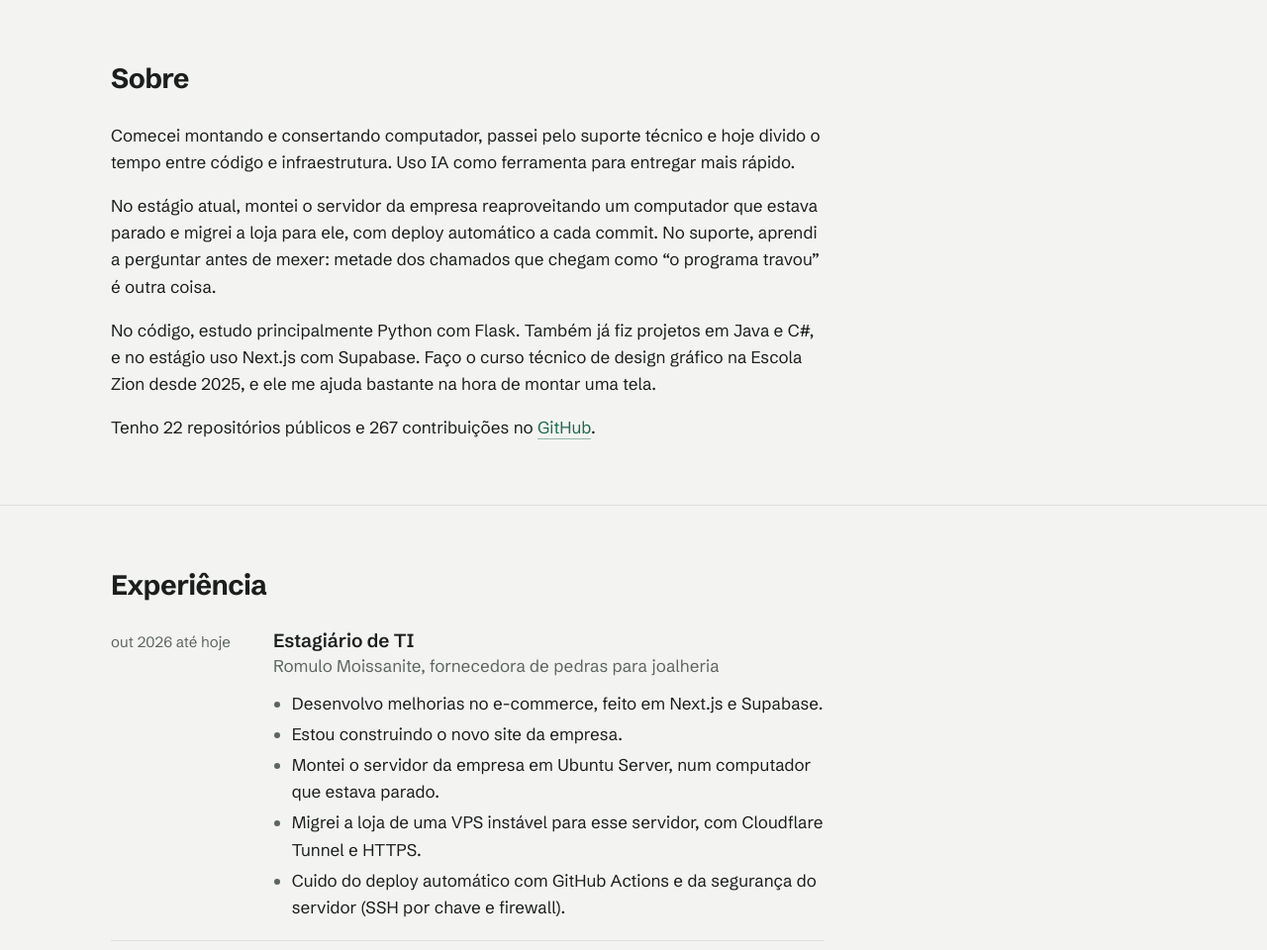
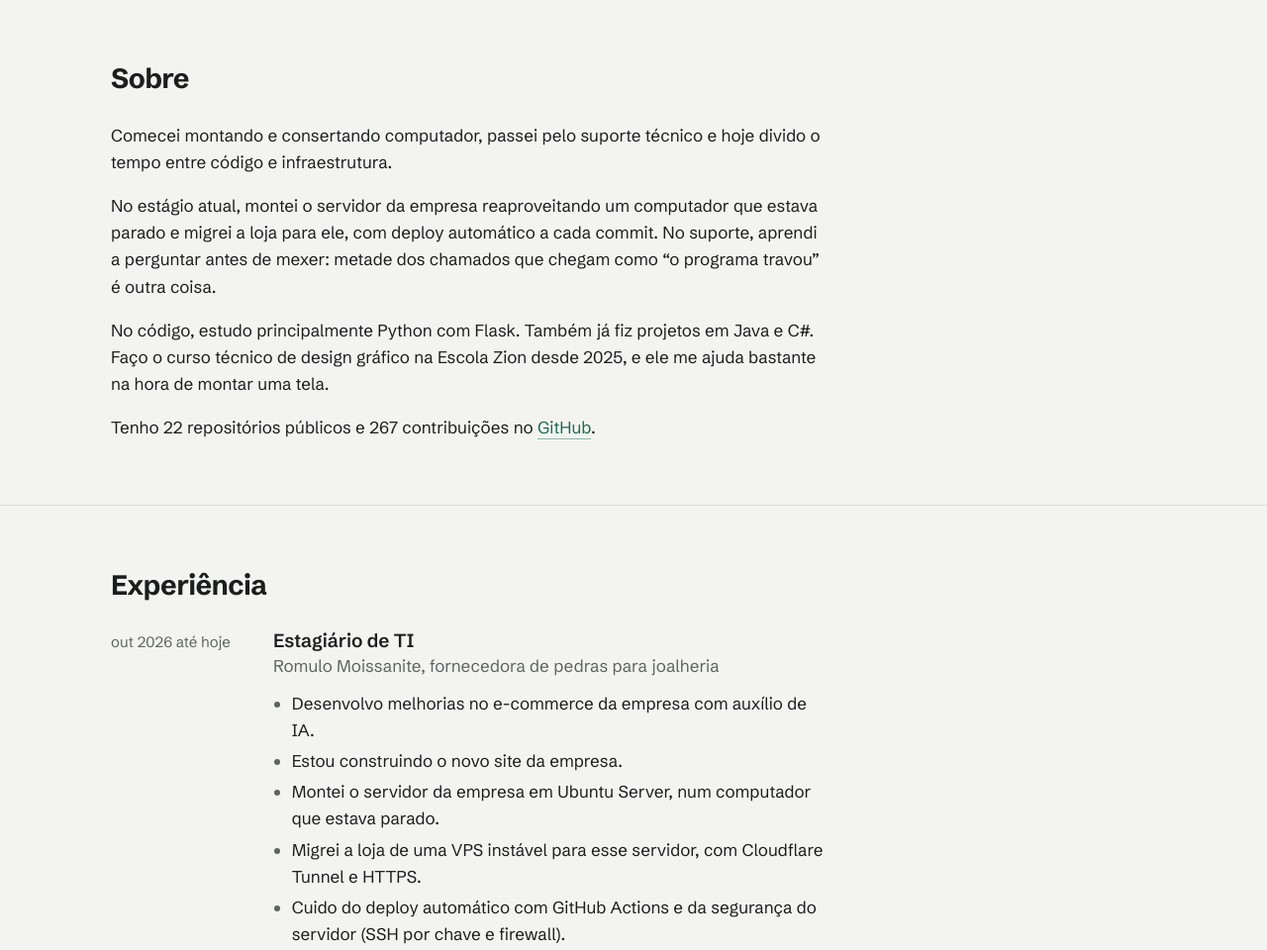
Before and after one commit to thalesalvs21/Portfolio, a plain HTML site: page index.html in a window 1280 px wide. Shown: the part 860-1820 px from the top of the page at 99% size. Drawn offline with Linux system fonts and the light colour scheme; no server answers.

Commit message:
Ajusta textos sobre Next.js e IA
- tira o Next.js do Sobre, da experiencia e das competencias
- tira a frase sobre IA do Sobre
- a melhoria no e-commerce passa a dizer que e feita com auxilio de IA

```diff
--- a/index.html
+++ b/index.html
@@ -84,9 +84,9 @@
   <section class="secao" id="sobre">
     <div class="largo"><div class="coluna">
       <h2>Sobre</h2>
-      <p>Comecei montando e consertando computador, passei pelo suporte técnico e hoje divido o tempo entre código e infraestrutura. Uso IA como ferramenta para entregar mais rápido.</p>
+      <p>Comecei montando e consertando computador, passei pelo suporte técnico e hoje divido o tempo entre código e infraestrutura.</p>
       <p>No estágio atual, montei o servidor da empresa reaproveitando um computador que estava parado e migrei a loja para ele, com deploy automático a cada commit. No suporte, aprendi a perguntar antes de mexer: metade dos chamados que chegam como “o programa travou” é outra coisa.</p>
-      <p>No código, estudo principalmente Python com Flask. Também já fiz projetos em Java e C#, e no estágio uso Next.js com Supabase. Faço o curso técnico de design gráfico na Escola Zion desde 2025, e ele me ajuda bastante na hora de montar uma tela.</p>
+      <p>No código, estudo principalmente Python com Flask. Também já fiz projetos em Java e C#. Faço o curso técnico de design gráfico na Escola Zion desde 2025, e ele me ajuda bastante na hora de montar uma tela.</p>
       <p>Tenho <span data-numero="repos">22</span> <span data-rotulo-repos>repositórios públicos</span> e <span data-numero="contribuicoes">267</span> contribuições no <a href="https://github.com/thalesalvs21">GitHub</a>.</p>
     </div></div>
   </section>
@@ -100,7 +100,7 @@
           <h3>Estagiário de TI</h3>
           <p class="onde">Romulo Moissanite, fornecedora de pedras para joalheria</p>
           <ul>
-            <li>Desenvolvo melhorias no e-commerce, feito em Next.js e Supabase.</li>
+            <li>Desenvolvo melhorias no e-commerce da empresa com auxílio de IA.</li>
             <li>Estou construindo o novo site da empresa.</li>
             <li>Montei o servidor da empresa em Ubuntu Server, num computador que estava parado.</li>
             <li>Migrei a loja de uma VPS instável para esse servidor, com Cloudflare Tunnel e HTTPS.</li>
@@ -192,7 +192,7 @@
         </div>
         <div>
           <h3>O que eu estou aprendendo</h3>
-          <p>Python e Flask, Java e JavaFX, C#, JavaScript, Next.js, Linux (Ubuntu Server), redes, MySQL, SQLite e modelagem de banco. Inglês em nível básico.</p>
+          <p>Python e Flask, Java e JavaFX, C#, JavaScript, Linux (Ubuntu Server), redes, MySQL, SQLite e modelagem de banco. Inglês em nível básico.</p>
         </div>
       </div>
     </div></div>
```
